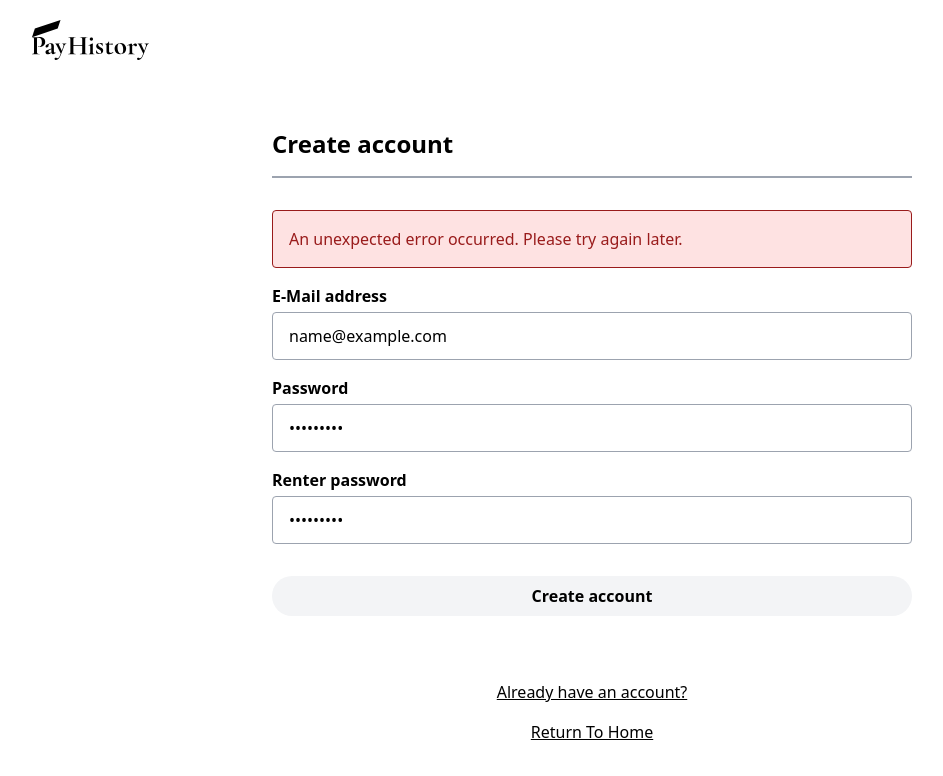
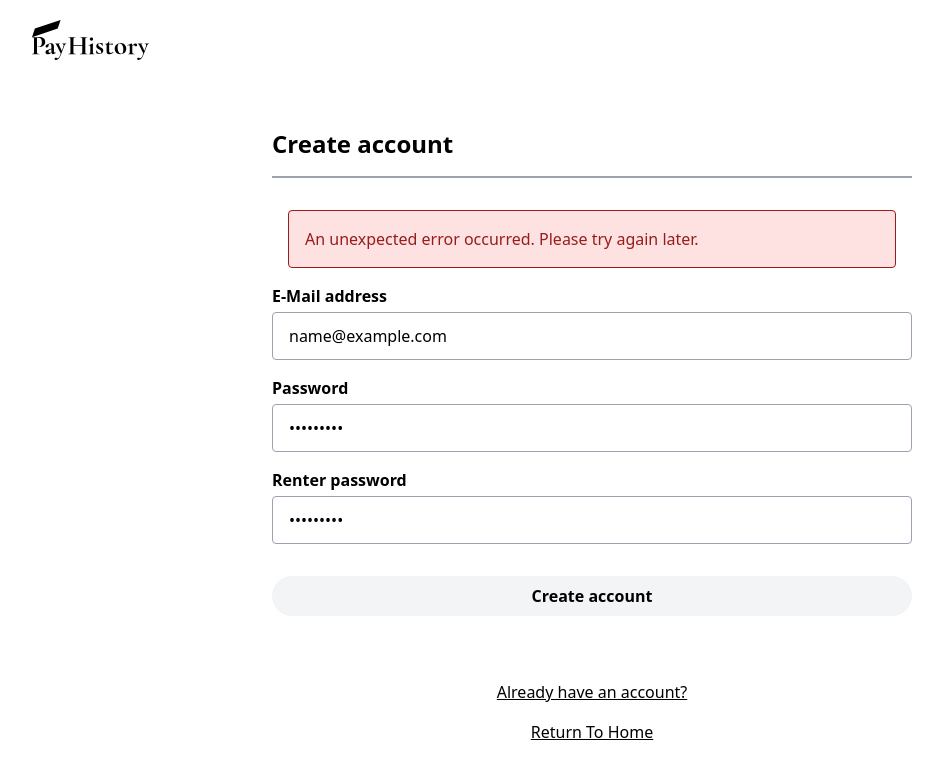
Before and after one commit to kanaru-ssk/pay-history, a Next.js app: page /signUp in a window 1280 px wide. Both pictures are taken after typing "name@example.com", "Sample123", "Sample123" into the empty fields and a click on the button "Create account". Shown: the top 776 px of the page, without its empty margins (48-991 px from the left). Built offline with nearby package versions, Linux system fonts and the light colour scheme; no server answers.

Commit message:
darkモード追加

```diff
--- a/src/components/templates/Home/PaymentsPage/Budget/index.tsx
+++ b/src/components/templates/Home/PaymentsPage/Budget/index.tsx
@@ -86,9 +86,9 @@ export const Budget = ({ thisMonthData }: Props) => {
               </span>
             </div>
           </div>
-          <div className="h-3 rounded-sm border border-black p-px">
+          <div className="h-3 rounded-sm border border-black p-px dark:border-gray-300">
             <div
-              className="h-2 rounded-sm bg-black"
+              className="h-2 rounded-sm bg-black dark:bg-gray-300"
               style={{ width: `${remainRatio}%` }}
             ></div>
           </div>
--- a/src/components/ui/button/Button.tsx
+++ b/src/components/ui/button/Button.tsx
@@ -8,7 +8,8 @@ export const Button = ({ color = "gray", ...rest }: ButtonProps) => {
   const buttonColor = (() => {
     if (color === "red") return "text-white bg-red-400 hover:bg-gray-400";
     else if (color === "black") return "text-white bg-black hover:bg-gray-400";
-    else if (color === "grayOut") return "bg-gray-100 text-gray-400";
+    else if (color === "grayOut")
+      return "bg-gray-100 text-gray-400 dark:bg-gray-700";
     else return "text-black font-bold bg-gray-100 hover:bg-gray-400";
   })();
 
--- a/src/components/ui/contents/Header/Logo.tsx/index.tsx
+++ b/src/components/ui/contents/Header/Logo.tsx/index.tsx
@@ -1,5 +1,10 @@
 export const Logo = () => (
-  <svg xmlns="http://www.w3.org/2000/svg" width="41" height="14" fill="#000">
+  <svg
+    xmlns="http://www.w3.org/2000/svg"
+    viewBox="0 0 41 14"
+    fill="none"
+    className="h-6 fill-current text-black dark:text-white md:h-10"
+  >
     <path d="m1,3l-1,3,9-3,1-3L1,3Z" />
     <path d="m1.83,11.63c.04.09.13.16.25.2.12.04.32.06.6.06.02,0,.03.02.03.06s0,.06-.03.06c-.26,0-.46,0-.61,0h-.83s-.7,0-.7,0c-.13,0-.3,0-.52,0-.02,0-.03-.02-.03-.06s0-.06.03-.06c.2,0,.35-.02.44-.05.09-.03.15-.09.19-.19.03-.09.05-.23.05-.43v-4.42c0-.19-.02-.33-.05-.42-.03-.09-.1-.15-.19-.19-.1-.04-.24-.05-.44-.05-.02,0-.03-.02-.03-.06,0-.04,0-.06.03-.06h.51c.29.02.53.03.7.03.15,0,.33-.01.54-.03.08,0,.19-.01.32-.02s.27-.01.44-.01c.65,0,1.16.14,1.54.41.38.27.56.69.56,1.26,0,.39-.1.73-.3,1-.2.27-.47.48-.79.62s-.65.21-.99.21c-.17,0-.32-.02-.45-.05-.01,0-.02-.02-.02-.05,0-.02,0-.04.01-.06,0-.02.02-.03.03-.02.1.02.2.04.32.04.29,0,.54-.14.73-.41.19-.27.29-.66.29-1.17s-.11-.89-.32-1.17c-.21-.27-.52-.41-.93-.41-.18,0-.3.04-.36.12-.06.08-.1.25-.1.49v4.37c0,.2.02.35.07.44Z" />
     <path d="m8.35,11.41s.04.01.05.04c0,.03,0,.05-.02.06l-.98.47s-.06.02-.1.02c-.1,0-.2-.05-.29-.16s-.16-.26-.2-.44l-.41.29c-.15.11-.28.19-.41.23s-.27.07-.43.07c-.27,0-.48-.06-.62-.18-.14-.12-.21-.29-.21-.51,0-.17.04-.31.12-.42.08-.1.19-.19.31-.25.12-.06.3-.13.52-.21l.24-.09.86-.32v-.54c0-.41-.03-.7-.1-.89-.07-.18-.18-.28-.34-.28-.34,0-.53.26-.57.78-.02.19-.07.33-.17.41-.09.08-.22.12-.39.12s-.28-.03-.35-.1c-.07-.07-.11-.15-.11-.26,0-.19.11-.37.33-.55s.49-.32.81-.43c.32-.11.59-.16.84-.16.28,0,.51.09.68.26s.26.44.26.8v1.69c0,.18.03.33.1.43.07.1.16.15.28.15.09,0,.18-.02.28-.07h.01Zm-1.56-.17s0-.07,0-.12v-.92l-.41.19s-.08.03-.19.07c-.11.04-.2.11-.28.21-.08.1-.12.21-.12.33,0,.15.05.27.15.36s.21.13.34.13c.1,0,.21-.04.32-.1l.21-.14Z" />
--- a/src/components/ui/contents/Header/index.tsx
+++ b/src/components/ui/contents/Header/index.tsx
@@ -1,18 +1,12 @@
-import Image from "next/image";
 import Link from "next/link";
+import { Logo } from "./Logo.tsx";
 import { Nav } from "./Nav";
 
 export const Header = () => {
   return (
     <header className="sticky top-0 z-10 flex h-12 items-center justify-between bg-white dark:bg-gray-950 md:h-20 md:px-16">
       <Link href="/" aria-label="go to top page" className="px-4">
-        <Image
-          src="/logo.svg"
-          alt="logo"
-          width={41}
-          height={14}
-          className="h-6 w-auto text-white md:h-10"
-        />
+        <Logo />
       </Link>
       <Nav />
     </header>
--- a/src/components/ui/contents/Notification.tsx
+++ b/src/components/ui/contents/Notification.tsx
@@ -21,10 +21,10 @@ export const Notification = ({
   return (
     <div
       className={
-        (isError
-          ? "border-red-800 bg-red-100 text-red-800"
-          : "border-black bg-gray-100 text-black") +
-        " flex justify-between gap-2 rounded border p-4"
+        (true
+          ? "border-red-800 bg-red-100 text-red-800 dark:bg-red-950 dark:text-red-100"
+          : "border-black bg-gray-100 text-black dark:bg-gray-800 dark:text-gray-100") +
+        " mx-4 flex justify-between gap-2 rounded border p-4"
       }
     >
       {text}
--- a/src/components/ui/icon/CloseIcon.tsx
+++ b/src/components/ui/icon/CloseIcon.tsx
@@ -1,7 +1,11 @@
 export const CloseIcon = () => {
   return (
-    <svg width="12" height="12">
-      <path d="M0 12L12 0ZM0 0L12 12Z" stroke="#000" strokeWidth="1" />
+    <svg
+      width="12"
+      height="12"
+      className="stroke-current text-black dark:text-white"
+    >
+      <path d="M0 12L12 0ZM0 0L12 12Z" strokeWidth="1" />
     </svg>
   );
 };
--- a/src/components/ui/icon/PenIcon.tsx
+++ b/src/components/ui/icon/PenIcon.tsx
@@ -1,6 +1,11 @@
 export const PenIcon = () => {
   return (
-    <svg width="10" height="10" fill="#000" className="inline">
+    <svg
+      width="10"
+      height="10"
+      fill="none"
+      className="inline fill-current text-black dark:text-white"
+    >
       <path d="M10 1.95017C10 1.88 9.97152 1.81559 9.92576 1.76949L8.23079 0.0745763C8.18468 0.0284746 8.12095 0 8.05078 0C7.98061 0 7.91688 0.0284746 7.87077 0.0745763L0.752229 7.19288C0.722736 7.22271 0.700363 7.26 0.688159 7.30169L0.68782 7.30339L0.00983082 9.67627C0.00372891 9.69729 0 9.72136 0 9.74644C0 9.88644 0.113563 10 0.253568 10V10H0.255263C0.280687 10 0.304756 9.99627 0.327808 9.98881L0.326113 9.98915L2.62721 9.31119C2.66924 9.29864 2.70518 9.27695 2.73399 9.24814L9.92474 2.12949C9.97119 2.08373 10 2.02068 10 1.95017ZM2.42178 8.84237L0.625445 9.37153L1.15834 7.50644L6.35683 2.30814L7.68941 3.62746L2.42178 8.84237ZM8.05078 3.26983L6.71616 1.94847L8.05078 0.613898L9.38574 1.94847L8.05078 3.26983Z" />
     </svg>
   );
--- a/src/pages/_document.tsx
+++ b/src/pages/_document.tsx
@@ -5,7 +5,7 @@ class MyDocument extends Document {
     return (
       <Html>
         <Head />
-        <body className="dark:bg-gray-950 dark:text-gray-100">
+        <body className="dark:bg-gray-950 dark:text-gray-300">
           <Main />
           <NextScript />
         </body>
```
Also changed, not shown: src/components/ui/icon/SettingIcon.tsx (+6 -1 lines).
